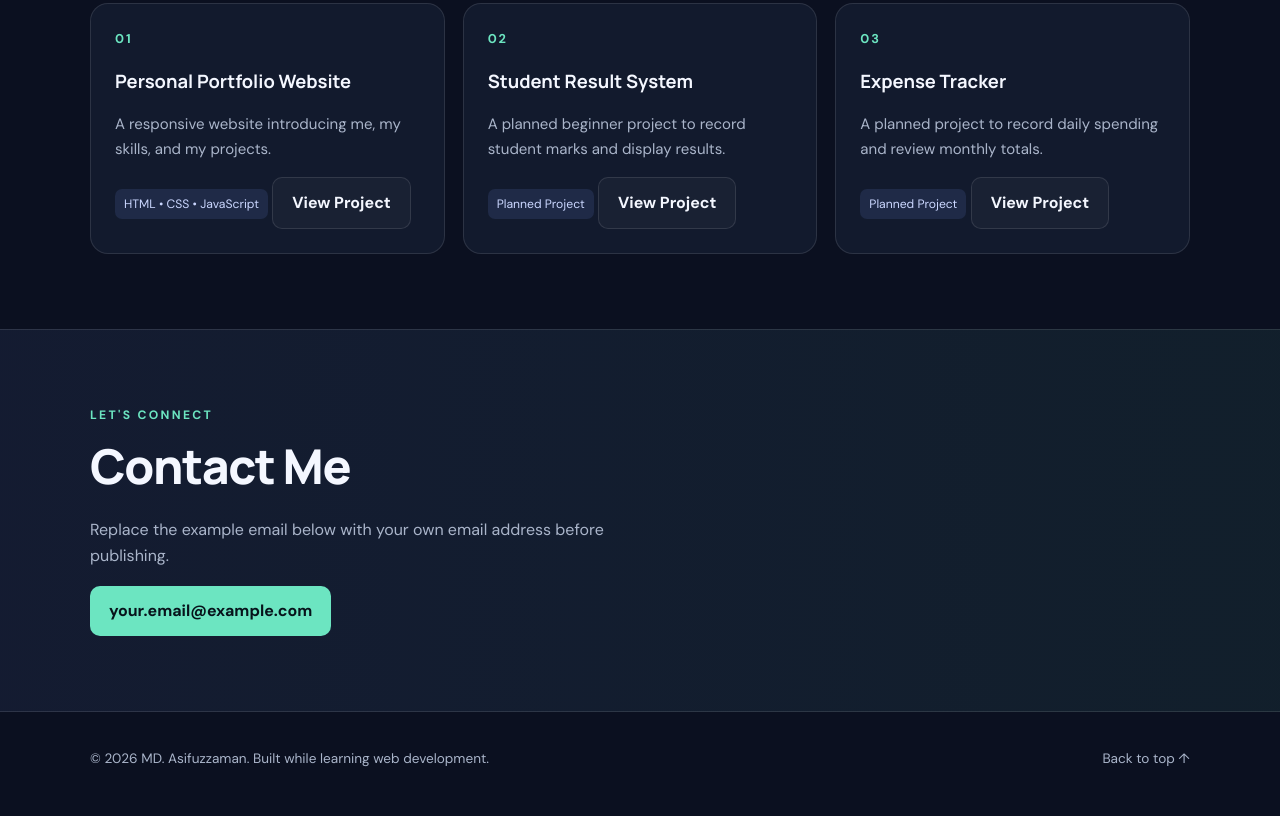
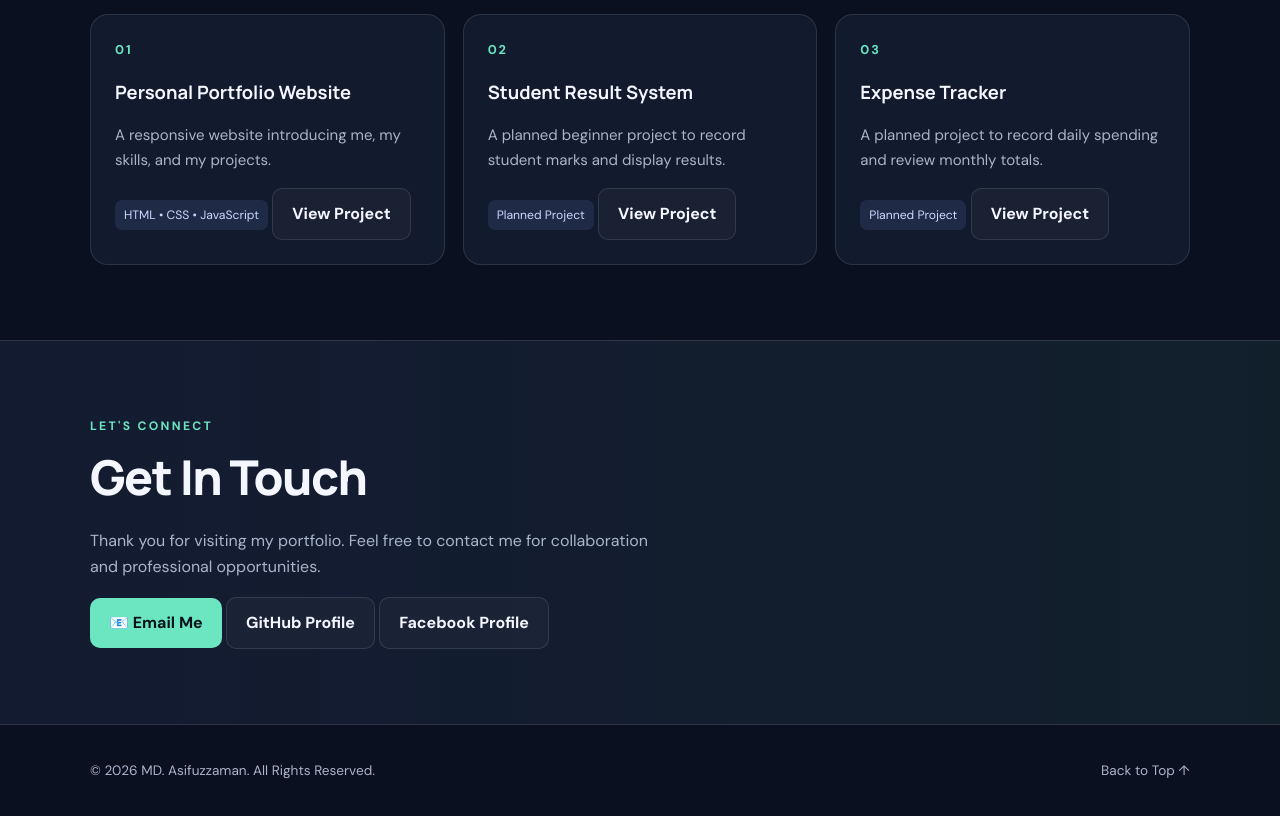
Before and after one commit to AZAsifOS/asif-portfolio, a plain HTML site: page index.html in a window 1280 px wide. Shown: the part 1806-2622 px from the top of the page. Drawn offline with Linux system fonts and the light colour scheme.

Commit message:
Add files via upload
Update index.html

```diff
--- a/index.html
+++ b/index.html
@@ -28,7 +28,7 @@
         <p class="eyebrow">HELLO, I'M</p>
         <h1>MD. Asifuzzaman<span class="accent">.</span></h1>
         <h2>Aspiring Web Developer</h2>
-          <p class="hero-text">I am a CSE graduate from International Standard University. I am learning web development and building practical projects to improve my skills.</p>        <div class="hero-actions">
+          <p class="hero-text">Welcome to my personal portfolio! I'm MD. Asifuzzaman,a Computer Science graduate passionate about technology,creativity, and web development. Explore my portfolioto learn more about me, my skills, and my projects..</p>        <div class="hero-actions">
           <a class="button primary" href="#projects">View My Projects</a>
           <a class="button secondary" href="#contact">Contact Me</a>
           <a class="button primary" href="Asif_CV.pdf" download>Download My CV</a>
@@ -94,21 +94,46 @@
     </section>
 
     <section class="section contact-section" id="contact">
-      <div class="container">
-        <p class="eyebrow">LET'S CONNECT</p>
-        <h2 class="section-title">Contact Me</h2>
-        <p class="section-intro">Replace the example email below with your own email address before publishing.</p>
-        <a class="button primary" href="mailto:your.email@example.com">your.email@example.com</a>
-      </div>
-    </section>
+  <div class="container">
+    <p class="eyebrow">LET'S CONNECT</p>
+    <h2 class="section-title">Get In Touch</h2>
+
+    <p class="section-intro">
+      Thank you for visiting my portfolio.
+      Feel free to contact me for collaboration
+      and professional opportunities.
+    </p>
+
+    <div class="contact-info">
+      <a class="button primary"
+         href="https://mail.google.com/mail/?view=cm&fs=1&to=mdasifuzzaman135%40gmail.com"
+         target="_blank">
+         📧 Email Me
+      </a>
+
+      <a class="button secondary"
+         href="https://github.com/AZAsifOS"
+         target="_blank">
+         GitHub Profile
+      </a>
+      <a class="button secondary"
+         href="https://www.facebook.com/share/19yCB1R58z/"
+         target="_blank"
+         rel="noopener noreferrer">
+         Facebook Profile
+       </a>
+    </div>
+  </div>
+</section>
   </main>
 
   <footer class="footer">
     <div class="container footer-inner">
-      <p>© <span id="year"></span> MD. Asifuzzaman. Built while learning web development.</p>
-      <a href="#home">Back to top ↑</a>
+     <p>© <span id="year"></span> MD. Asifuzzaman. All Rights Reserved.</p>
+     <a href="#home">Back to Top ↑</a>
     </div>
-  </footer>
+ </footer>
+
   <script src="script.js"></script>
 </body>
 </html>
```
Also changed, not shown: 1 other file.
